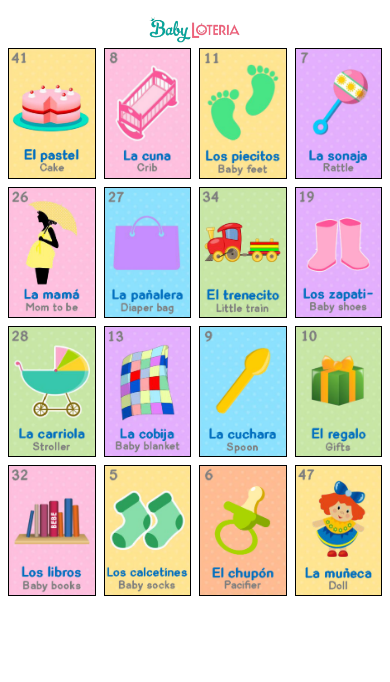
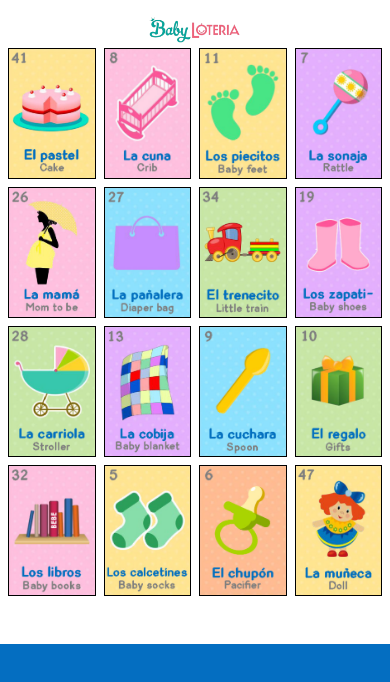
Before and after one commit to iescandon/baby-loteria, a Next.js app: page /player in a window 390 px wide. Shown: the top 682 px of the page. Built offline with nearby package versions, Linux system fonts and the light colour scheme.

Commit message:
removed min-h-screen

```diff
--- a/pages/player.tsx
+++ b/pages/player.tsx
@@ -68,7 +68,7 @@ export default function Player() {
       </div>
       <section
         className={`flex flex-row w-full md:items-center justify-center md:p-4 ${
-          isLoading ? "h-0" : "bg-white md:bg-inherit min-h-screen"
+          isLoading ? "h-0" : "bg-white md:bg-inherit md:min-h-screen"
         }`}
       >
         <Tabla isLoading={isLoading} randomNumberArray={randomNumberArray} />
```
